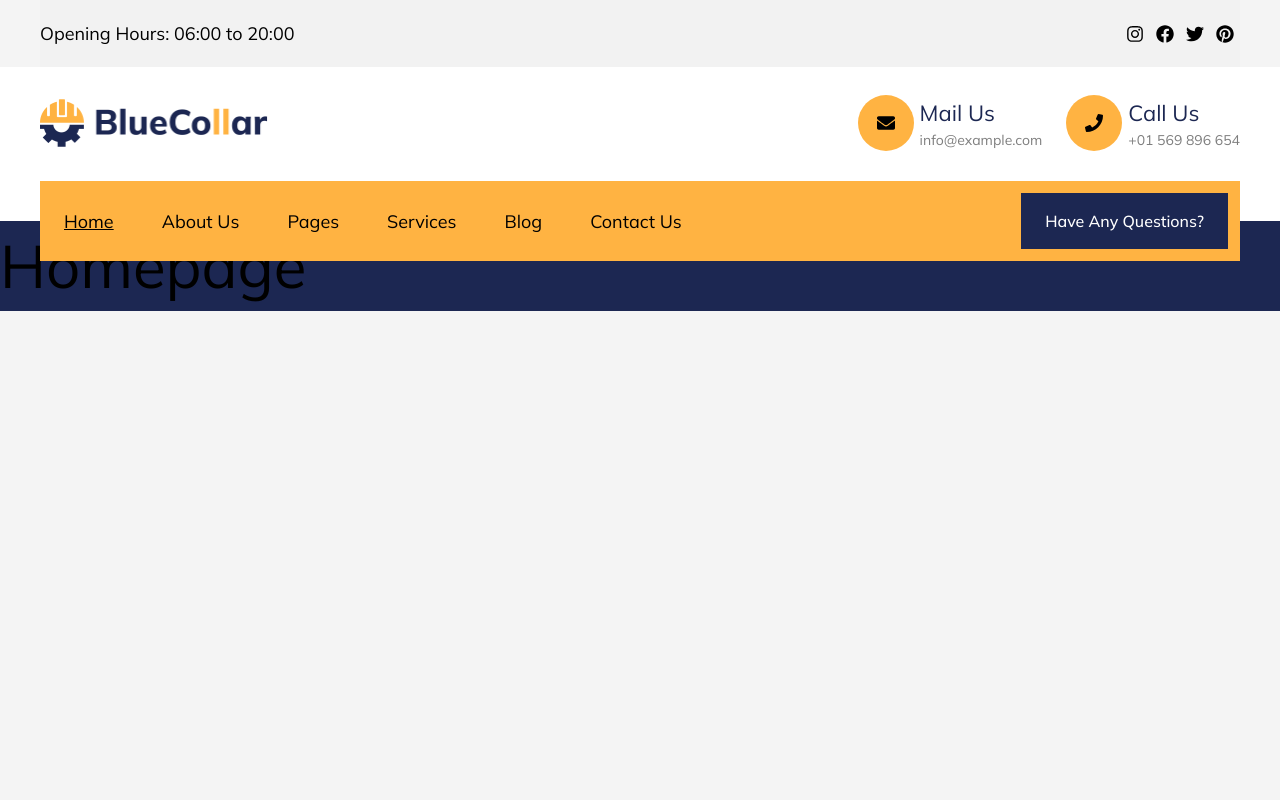
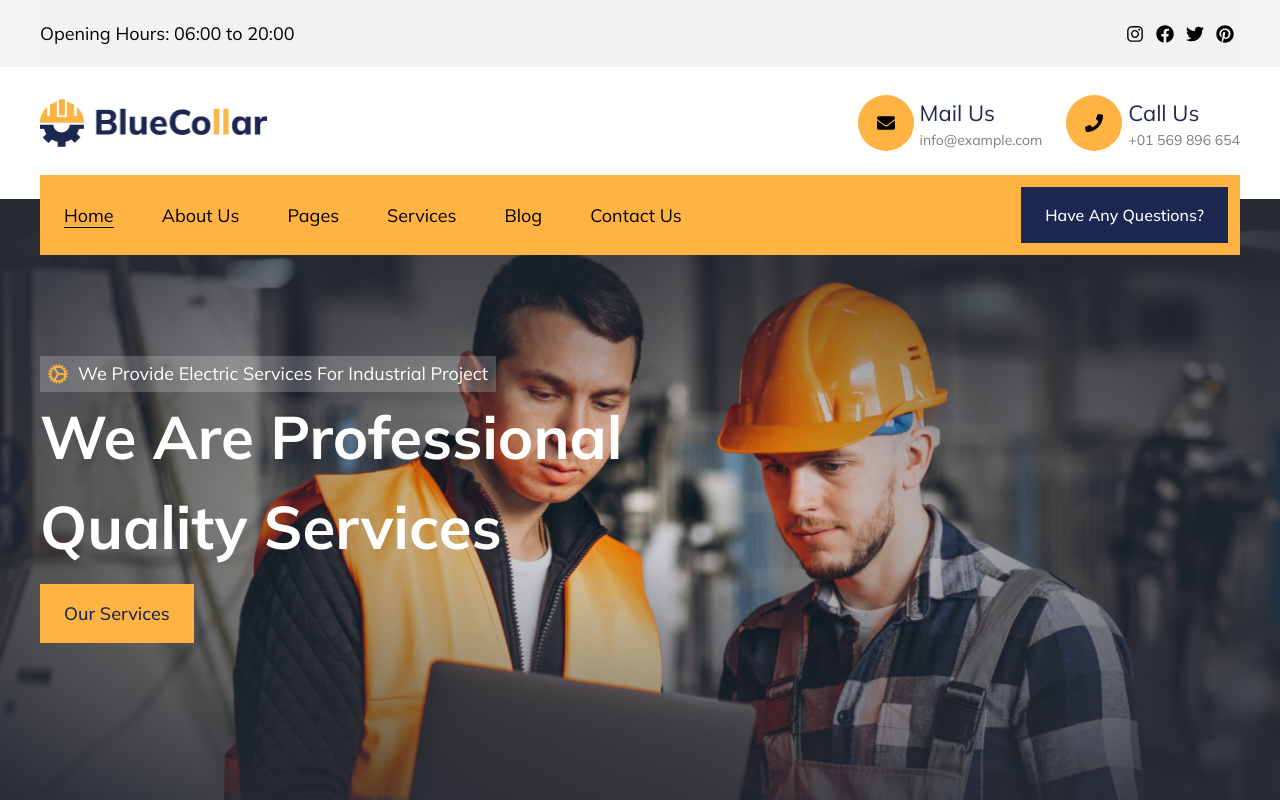
Before and after one commit to mohammad-naimur-rahman/bluecollar-figma-to-react, a React (Vite) app: page / in a window 1280 px wide. Built offline with nearby package versions, Linux system fonts and the light colour scheme.

Commit message:
completed homepage header

```diff
--- /dev/null
+++ b/src/components/page/Homepage/HeroSection.jsx
@@ -0,0 +1,29 @@
+import React from 'react'
+import styles from '@styles/page/homepage.module.scss'
+import classNames from 'classnames'
+import { Link } from 'react-router-dom'
+import Button from '@components/ui/Button.jsx'
+import gearIcon from '@assets/images/homepage/gear.png'
+
+const HeroSection = () => {
+  return (
+    <header className={classNames(styles.header)}>
+      <div className="container text-white flex items-center justify-start h-full">
+        <div className="w-[600px]">
+          <div
+            className={classNames(styles['header-transparent'], 'px-2 inline-flex items-center justify-center py-1')}
+          >
+            <img src={gearIcon} alt="gear" />
+            <p className="text-lg">We Provide Electric Services For Industrial Project</p>
+          </div>
+          <h1 className="font-bold pb-3">We Are Professional Quality Services</h1>
+          <Link to="/services">
+            <Button>Our Services</Button>
+          </Link>
+        </div>
+      </div>
+    </header>
+  )
+}
+
+export default HeroSection
--- a/src/components/ui/Button.jsx
+++ b/src/components/ui/Button.jsx
@@ -1,9 +1,19 @@
 import React from 'react'
 import classNames from 'classnames'
 
-const Button = ({ children, className, ...rest }) => {
+const Button = ({ children, className, variant = 'primary', ...rest }) => {
   return (
-    <button {...rest} className={classNames('bg-secondary px-6 py-4 text-white font-medium', className)}>
+    <button
+      {...rest}
+      className={classNames(
+        'px-6 py-4 font-medium transition-all',
+        {
+          'bg-primary text-secondary hover:bg-primary-dark': variant === 'primary',
+          'bg-secondary text-white hover:bg-secondary-dark': variant === 'secondary'
+        },
+        className
+      )}
+    >
       {children}
     </button>
   )
--- a/src/components/ui/Header.jsx
+++ b/src/components/ui/Header.jsx
@@ -40,7 +40,7 @@ const Header = () => {
         </ul>
       </div>
 
-      <section className="flex flex-col bg-white pt-7 pb-[70px]">
+      <section className="flex flex-col bg-white pt-7 pb-12">
         <div className="flex items-center justify-between container">
           <img src={Logo} alt="BlueCollar" className="w-60 h-auto" />
           <div className="flex">
@@ -50,7 +50,7 @@ const Header = () => {
         </div>
       </section>
 
-      <nav className="flex items-center justify-between bg-primary container py-3 absolute -translate-x-1/2 left-1/2 -bottom-10">
+      <nav className="flex items-center justify-between bg-primary container py-3 absolute -translate-x-1/2 left-1/2 -bottom-14">
         <ul className="flex items-center">
           {navData?.map(({ id, name, link, hasChildren }) => (
             <li key={id}>
@@ -64,7 +64,9 @@ const Header = () => {
             </li>
           ))}
         </ul>
-        <Button className="mr-3">Have Any Questions?</Button>
+        <Button variant="secondary" className="mr-3">
+          Have Any Questions?
+        </Button>
       </nav>
     </header>
   )
--- a/src/components/ui/NavLinkStyled.jsx
+++ b/src/components/ui/NavLinkStyled.jsx
@@ -7,7 +7,9 @@ const NavLinkStyled = ({ to, children, ...rest }) => {
       to={to}
       style={({ isActive }) => {
         return {
-          textDecoration: isActive ? 'underline' : ''
+          textDecoration: isActive ? 'underline' : '',
+          textUnderlineOffset: '1px',
+          textUnderlinePosition: 'under'
         }
       }}
       {...rest}
--- a/src/page/Homepage.tsx
+++ b/src/page/Homepage.tsx
@@ -1,12 +1,10 @@
-import React from 'react'
-import Layout from '../components/ui/Layout.jsx'
+import Layout from '@components/ui/Layout.jsx'
+import HeroSection from '@components/page/Homepage/HeroSection.jsx'
 
 const Homepage = () => {
   return (
     <Layout title="Homepage">
-      <div className="bg-secondary">
-        <h1>Homepage</h1>
-      </div>
+      <HeroSection />
     </Layout>
   )
 }
--- /dev/null
+++ b/src/styles/page/homepage.module.scss
@@ -0,0 +1,17 @@
+.header {
+  height: calc(100vh - 199px);
+  background-image: radial-gradient(transparent, #282b35), url('../../assets/images/homepage/hero.png');
+  background-position: center top;
+  background-repeat: no-repeat;
+  background-size: cover;
+
+  &-transparent {
+    background-color: rgb(255 255 255 / 0.2);
+
+    img {
+      width: 20px;
+      height: auto;
+      margin-right: 10px;
+    }
+  }
+}
--- a/src/styles/theme.module.scss
+++ b/src/styles/theme.module.scss
@@ -2,7 +2,9 @@
 
 // Colors
 $primary: #ffb342;
+$primary-dark: #eba63e;
 $secondary: #1c2752;
+$secondary-dark: #101731;
 $bg: #f4f4f4;
 $bg-secondary: #f2f2f2;
 $gray: #7e7e7e;
--- a/tailwind.config.cjs
+++ b/tailwind.config.cjs
@@ -11,7 +11,9 @@ module.exports = {
     },
     colors: {
       primary: '#FFB342',
+      'primary-dark': '#eba63e',
       secondary: '#1C2752',
+      'secondary-dark': '#101731',
       bg: '#F4F4F4',
       'bg-secondary': '#F2F2F2',
       gray: '#7E7E7E',
@@ -28,7 +30,11 @@ module.exports = {
     fontFamily: {
       'font-primary': ['Mulish', 'sans-serif']
     },
-    extend: {}
+    extend: {
+      backgroundImage: {
+        'gradient-radial': 'radial-gradient(var(--tw-gradient-stops))'
+      }
+    }
   },
   plugins: []
 }
```
Also changed, not shown: src/assets/images/homepage/gear.png (added), src/assets/images/homepage/hero.png (added).
